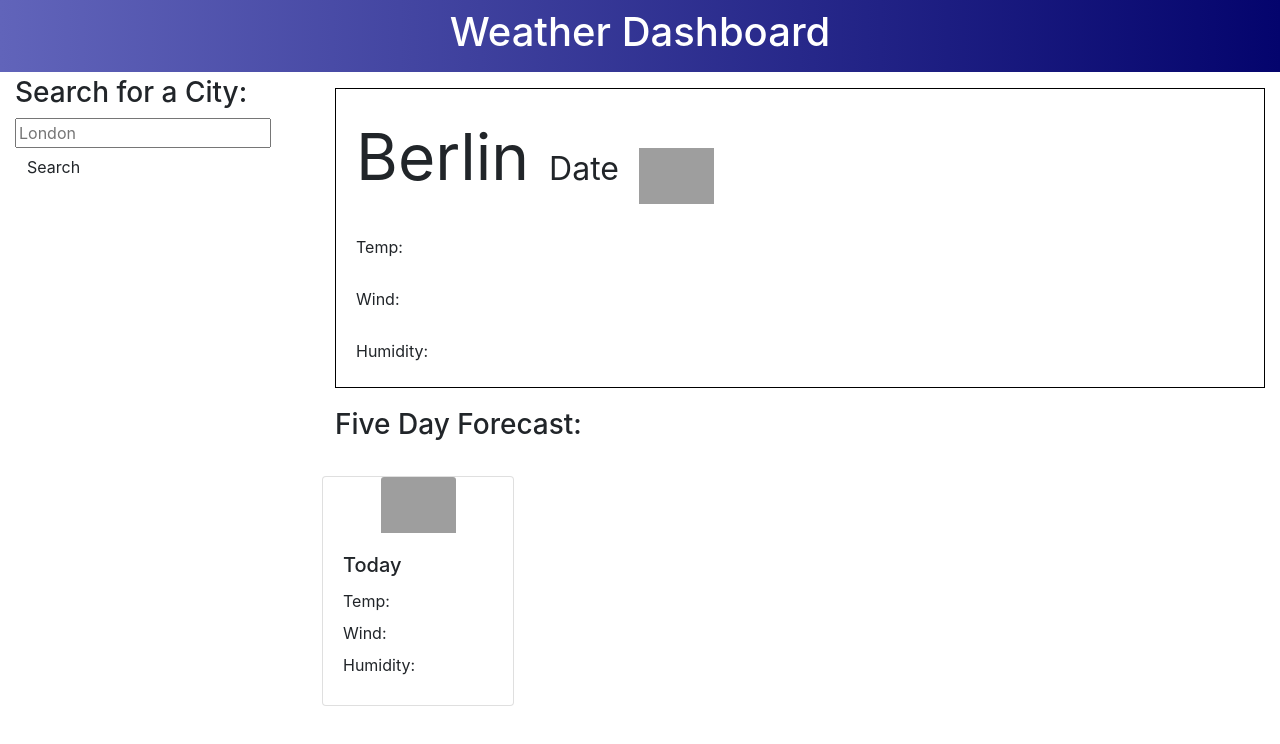
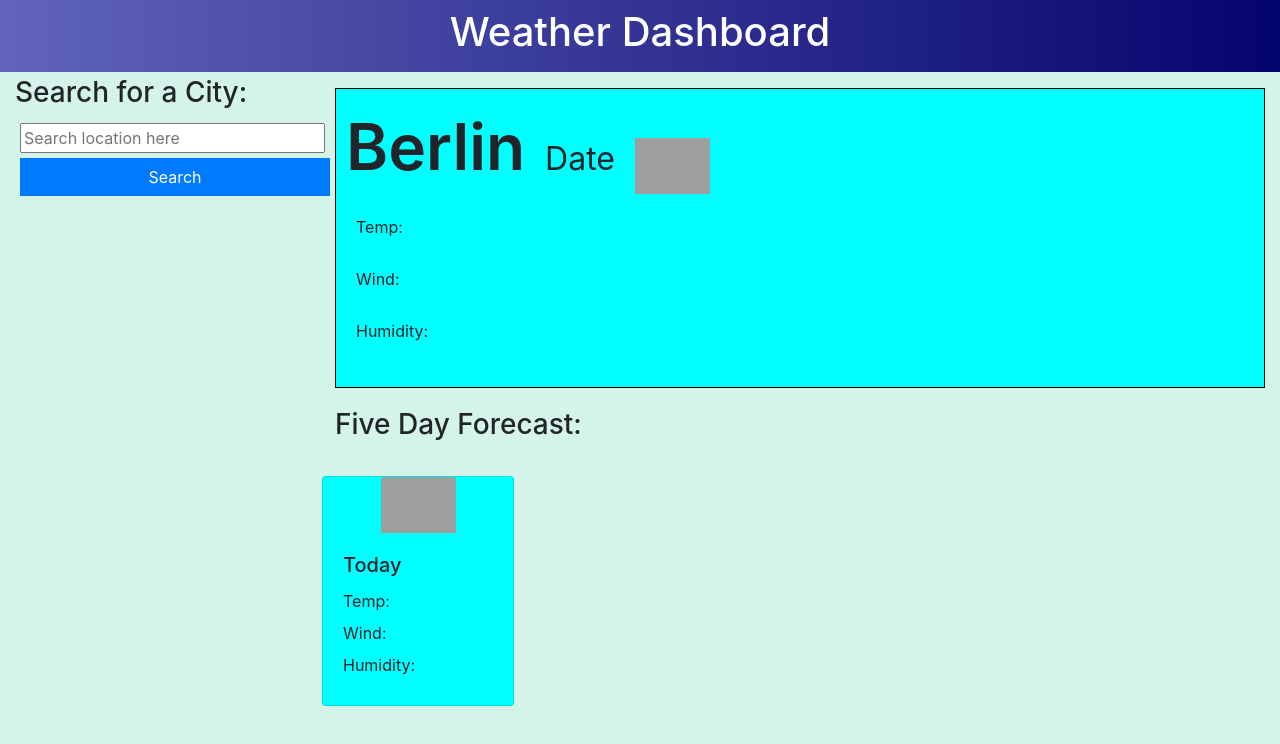
Before and after one commit to bertiemoogle/Weather-Application, a plain HTML site: page index.html in a window 1280 px wide. Drawn offline with nearby package versions, Linux system fonts and the light colour scheme; no server answers; grey boxes are pictures that could not be loaded.

Commit message:
Cosmetic changes.

```diff
--- a/assets/css/style.css
+++ b/assets/css/style.css
@@ -1,10 +1,20 @@
+body {
+    background-color: rgb(213, 244, 233) !important;
+}
+
 #gradient {
     background-image: linear-gradient(to right, rgb(97, 100, 186) , rgb(4, 4, 109));
+}
+
+#search-input {
+    width: 100%;
+    margin: 5px;
 }
 
 #city {
     font-size: 4rem !important;
     padding-right: 20px;
+    font-weight: 600;
 }
 
 #date {
@@ -22,6 +32,11 @@
     max-width: 75px;
 }
 
+.search-button {
+    width: 310px;
+    margin-left: 6px;
+}
+
 .card-img-top {
     max-width: 75px;
     margin: 0 auto;
@@ -30,14 +45,16 @@
 #today {
     border: solid black 1px;
     height: 300px;
-    margin-bottom: 20px;;
+    margin-bottom: 20px;
+    background-color: aqua !important;
 }
 
 #location {
-    padding: 20px;
+    padding: 10px;
 }
 
 .card {
     width: 12rem;
     margin: 2px;
+    background-color: aqua !important;
 }
--- a/assets/js/script.js
+++ b/assets/js/script.js
@@ -4,7 +4,8 @@ let latitude;
 let longitude;
 let weatherIcon;
 let currentDate = new Date().toJSON().slice(0, 10);
-let city = "berlin";
+// let testDate = response.list[0].dt_txt;
+let city = "mdina"; // The value of the search box
 let response;
 let queryURL1 = "http://api.openweathermap.org/geo/1.0/direct?q=" + city + "&limit=5&appID=" + apiKey;
 
@@ -45,12 +46,9 @@ fetch(queryURL1)
         document.querySelector(".card-title").innerHTML = currentDate;
 
     });
-
-
 });
 
-// let currentDate = new Date().toJSON().slice(0, 10);
-// console.log(currentDate);
-
-
-//   celciusTemp = Math.floor(temp - 273.15);
+document.querySelector("#search-button").addEventListener("click", function(e) {
+    e.preventDefault();
+    console.log("Button was clicked");
+});
--- a/index.html
+++ b/index.html
@@ -25,10 +25,10 @@
         <form id="search-form" class="form">
           <div class="form-inline form-group">
             <div class="input-group">
-              <input class="form-input weather-search" type="text" id="search-input" placeholder="London"
+              <input class="form-input weather-search" type="text" id="search-input" placeholder="Search location here"
                 aria-labelledby="form-heading" aria-controls="today forecast" />
               <div class="input-group-append">
-                <button type="submit" class="btn search-button" id="search-button" aria-label="submit search">
+                <button type="submit" class="btn btn-primary search-button" id="search-button" aria-label="submit search">
                   Search
                 </button>
                 <hr class="hr weather-hr" />
```
